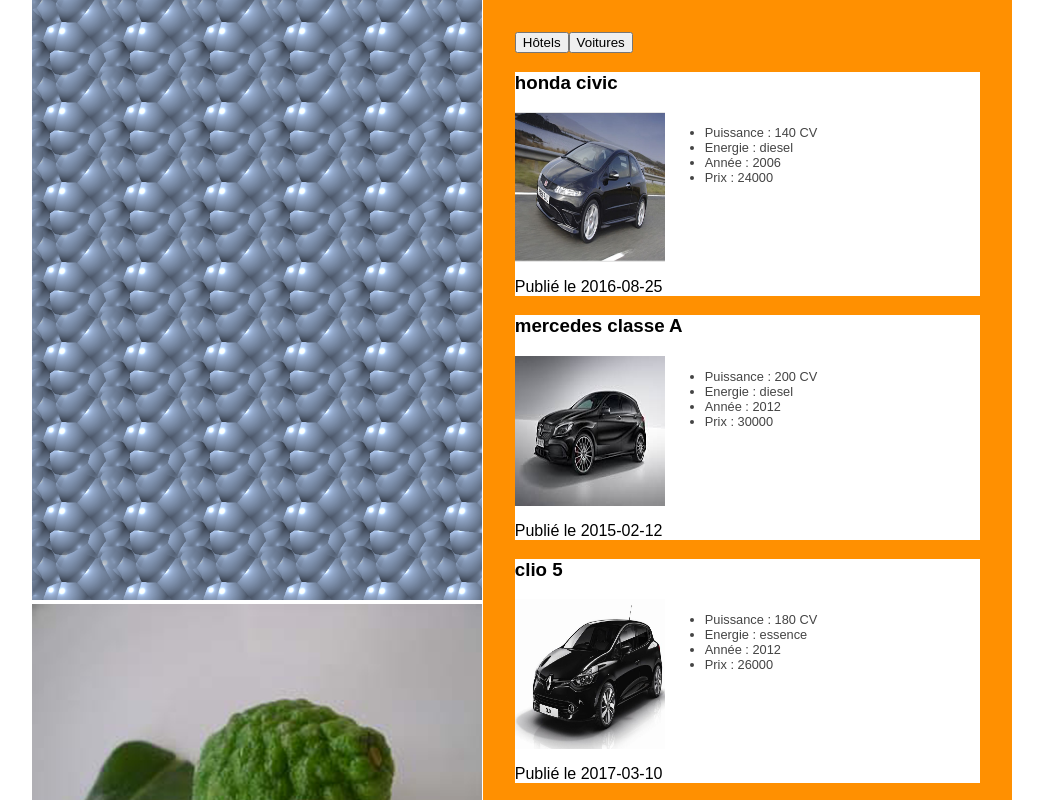
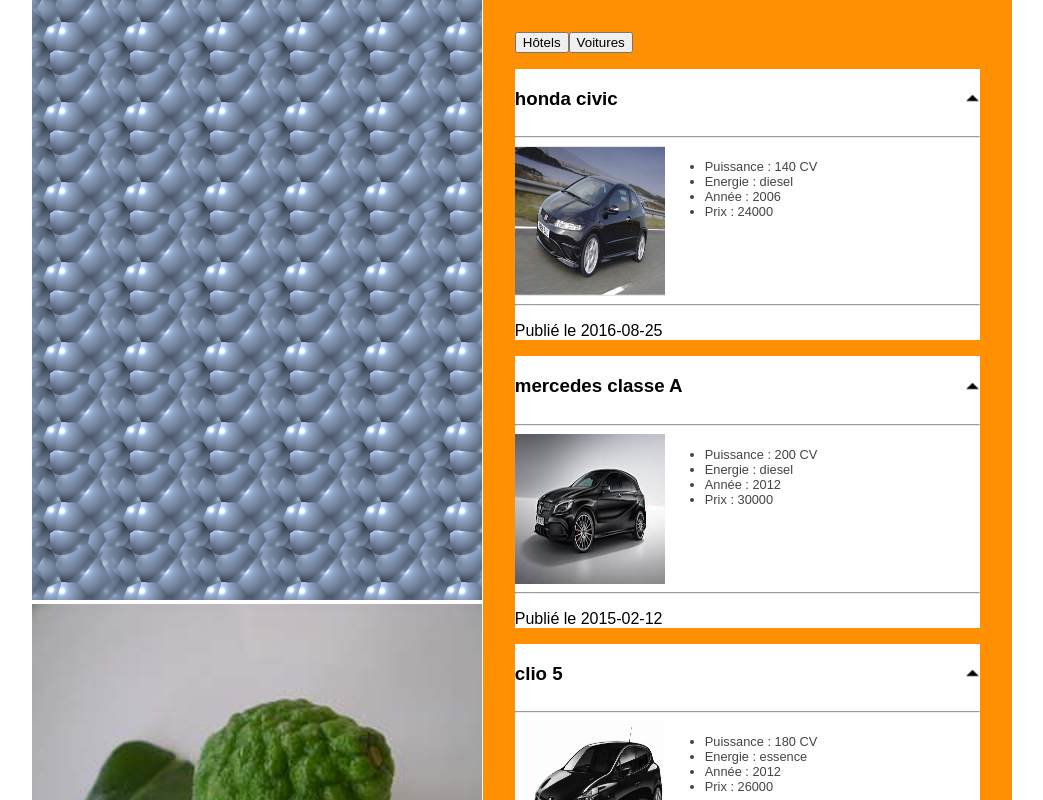
Before and after one commit to DGilian/disney, a React (Create React App) app: page / in a window 1280 px wide. Both pictures are taken after a click on the button "Voitures". Shown: the top 800 px of the page, without its empty margins (118-1161 px from the left). Built offline with nearby package versions, Linux system fonts and the light colour scheme.

Commit message:
add upArrow button in CardDetail

```diff
--- a/src/App.css
+++ b/src/App.css
@@ -24,3 +24,7 @@
 .containerList{
   margin: 2rem;
 }
+
+.containerList article{
+  margin: 1rem 0;
+}
--- a/src/App.js
+++ b/src/App.js
@@ -18,15 +18,15 @@
     this.setState({
       show : "cars"
     })
+  }
 
-  }
   handleclickHotel=()=>{
     this.setState({
       show : "hotels"
     })
   }
+
   render() {
-
     return (
       <main className="App">
         <div className="container">
--- a/src/components/CardDetail.js
+++ b/src/components/CardDetail.js
@@ -1,21 +1,26 @@
 import React, { Component } from 'react'
 import './cardDetail.css'
+import arrowUp from '../img/arrow-up.svg.png'
 
 export default class CardDetail extends Component {
   constructor(props){
     super(props)
   }
-
+  handleClick(){
+    console.log("add class hidden")
+  }
   render() {
     const {title, imgPath, reservation, description , arrivalDate, departureDate, energy, power, price, show, year, datePublication} = this.props
 
-      console.log(this.props)
-      console.log(description)
     const sourceImg = require('../'+imgPath)
 
     return (
       <article>
-        <h3>{title}</h3>
+        <header>
+          <h3>{title}</h3>
+          <img  className="arrowUp" src={arrowUp} onClick = {this.handleClick}/>
+        </header>
+        <hr />
         <div className="content">
           <img className="img" src={sourceImg}/>
           {show === "hotels" ?
@@ -36,7 +41,10 @@
            }
         </div>
         {show === "cars" ?
-          <p>Publié le {datePublication}</p> : <p></p>}
+        <div>
+          <hr />
+          <p>Publié le {datePublication}</p>
+        </div> : ""}
       </article>
     )
   }
--- a/src/components/cardDetail.css
+++ b/src/components/cardDetail.css
@@ -7,6 +7,15 @@
     font-size: 0.8rem;
     color: #444;
 }
+article header{
+    display: flex;
+    justify-content: space-between;
+    align-items: center;
+}
+.arrowUp{
+    width: 15px;
+    height: 15px;
+}
 .img{
     width: 150px;
 }
```
Also changed, not shown: src/img/arrow-up.svg.png (added).
